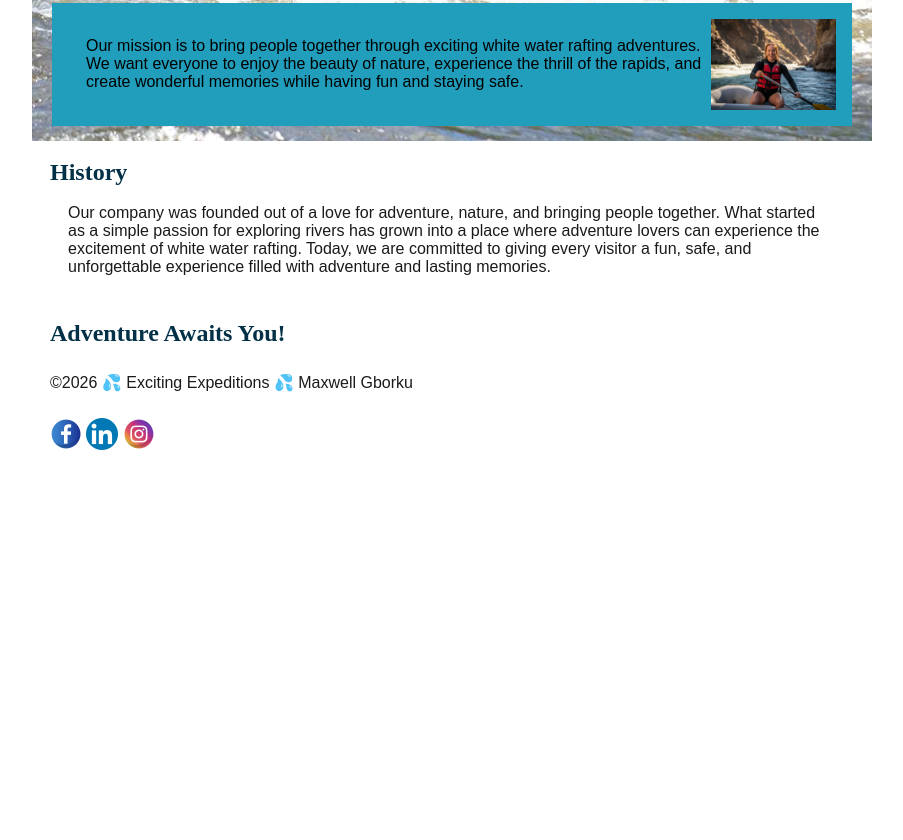
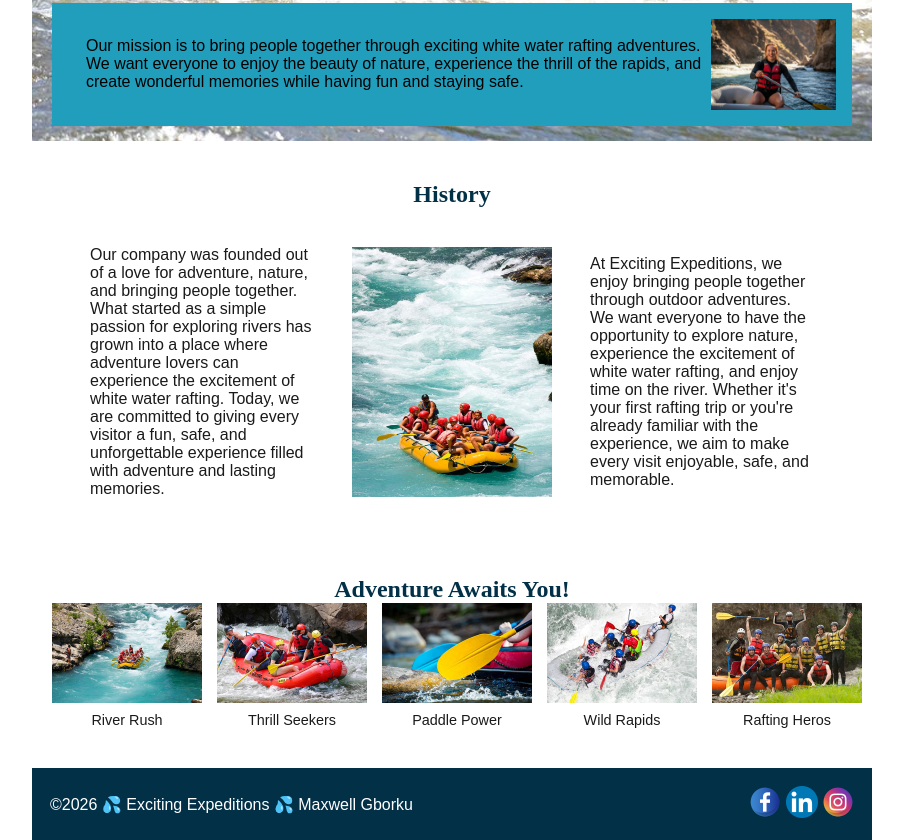
Before and after one commit to maxwellgborku/wdd130, a plain HTML site: page wwr/about.html in a window 1280 px wide. Shown: the part 536-1376 px from the top of the page, without its empty margins (188-1091 px from the left). Before the commit the page ends 1008 px from the top, so only its background shows below. Drawn offline with Linux system fonts and the light colour scheme.

Commit message:
abour us update week04

```diff
--- a/wwr/about.html
+++ b/wwr/about.html
@@ -32,14 +32,40 @@
                     We want everyone to enjoy the beauty of nature, experience the thrill of the rapids, and create wonderful memories while having fun and staying safe.</p>
             </article>
         </div>
-        <section>
+        <section class="history">
             <h2>History</h2>
             <p>Our company was founded out of a love for adventure, nature, and bringing people together.
                 What started as a simple passion for exploring rivers has grown into a place where adventure lovers can experience the excitement of white water rafting.
                 Today, we are committed to giving every visitor a fun, safe, and unforgettable experience filled with adventure and lasting memories.</p>
+            <img src="images/history-a.jpg" alt="Rafters of history" width="200" height="250">
+            <p>At Exciting Expeditions, we enjoy bringing people together through outdoor adventures.
+                We want everyone to have the opportunity to explore nature, experience the excitement of white water rafting, and enjoy time on the river.
+                Whether it's your first rafting trip or you're already familiar with the experience, we aim to make every visit enjoyable, safe, and memorable.</p>
         </section>
-        <section>
+        <section class="adventures">
             <h2>Adventure Awaits You!</h2>
+            <div class="adventures-gallery">
+                <figure>
+                    <img src="images/story-aa.jpg" alt="River Rush" width="200" height="150">
+                    <figcaption>River Rush</figcaption>
+                </figure>
+                <figure>
+                    <img src="images/story-bb.jpg" alt="Thrill Seekers" width="200" height="150">
+                    <figcaption>Thrill Seekers</figcaption>
+                </figure>
+                <figure>
+                    <img src="images/story-cc.jpg" alt="Paddles Power" width="200" height="150">
+                    <figcaption>Paddle Power</figcaption>
+                </figure>
+                <figure>
+                    <img src="images/story-dd.jpg" alt="Wild Rapids" width="200" height="150">
+                    <figcaption>Wild Rapids</figcaption>
+                </figure>
+                <figure>
+                    <img src="images/story-ee.jpg" alt="Rafting Heros" width="200" height="150">
+                    <figcaption>Rafting Heros</figcaption>
+                </figure>
+            </div>
         </section>
 
     </main>
--- a/wwr/styles/rafting.css
+++ b/wwr/styles/rafting.css
@@ -46,6 +46,22 @@ h1,
 h2 {
     font-family: var(--heading-font);
     color: var(--primary-color);
+}
+
+.history {
+    display: grid;
+    grid-template-columns: 1fr 200px 1fr;
+    gap: 20px;
+    align-items: center;
+    padding: 20px;
+    border: #1a1a1a;
+    margin: 20px;
+}
+
+.history h2 {
+    grid-column: 1/4;
+    text-align: center;
+    margin: 0;
 }
 
 nav,
@@ -97,3 +113,44 @@ article {
     width: 125px;
     margin: 0 0 0 2.5px;
 }
+
+.adventures {
+    padding: 20px;
+    border: #1a1a1a;
+    margin: 20px 0;
+}
+
+.adventures h2 {
+    text-align: center;
+}
+
+.adventures-gallery {
+    display: flex;
+    justify-content: space-between;
+    gap: 15px;
+}
+
+.adventures-gallery figure {
+    margin: o;
+    text-align: center;
+    flex: 1px;
+
+}
+
+.adventures-gallery img {
+    width: 150px;
+    height: 100px;
+}
+
+.adventures-gallery figcaption {
+    margin-top: 5px;
+    font-size: 0.9rem;
+}
+
+footer {
+    display: flex;
+    justify-content: space-between;
+    align-items: center;
+    background-color: var(--primary-color);
+    color: #fff;
+}
```
Also changed, not shown: index.html (+1 -1 lines), wwr/images/history-a.jpg (added), wwr/images/story-aa.jpg (added), wwr/images/story-bb.jpg (added), wwr/images/story-cc.jpg (added), wwr/images/story-dd.jpg (added), wwr/images/story-ee.jpg (added).
